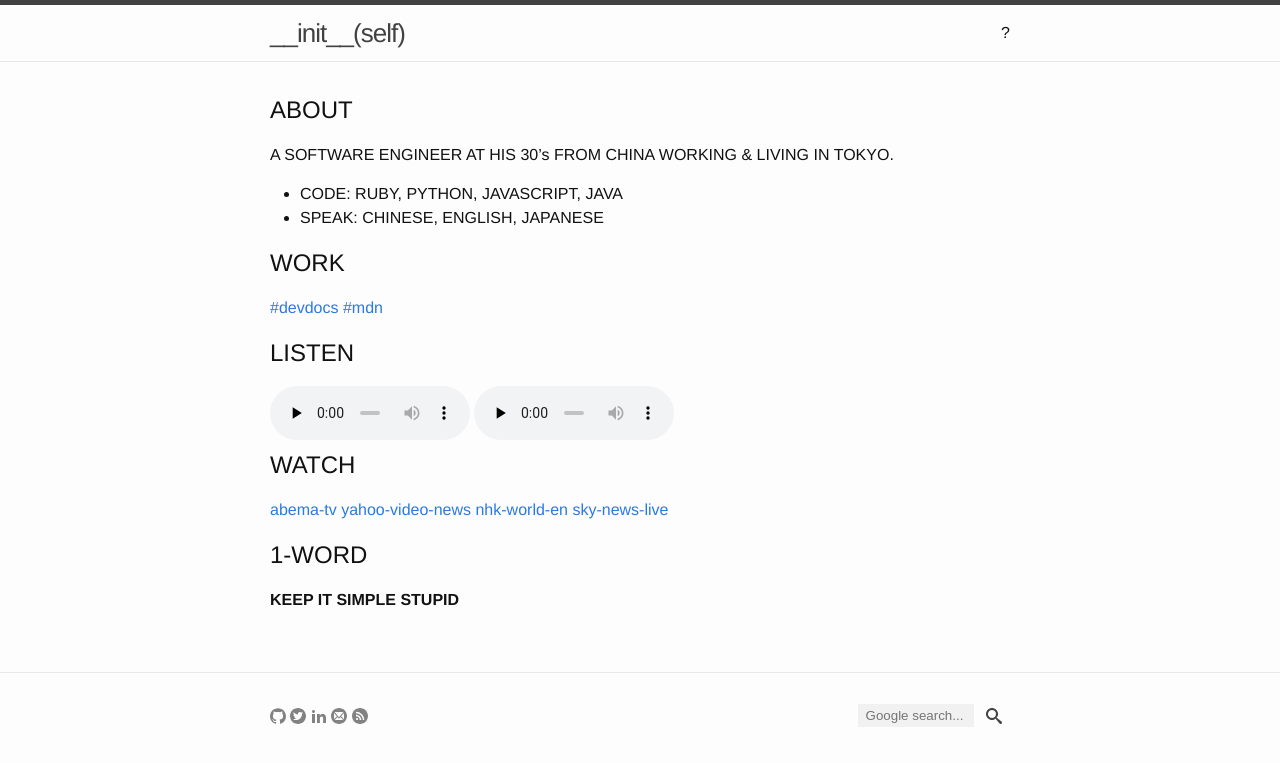
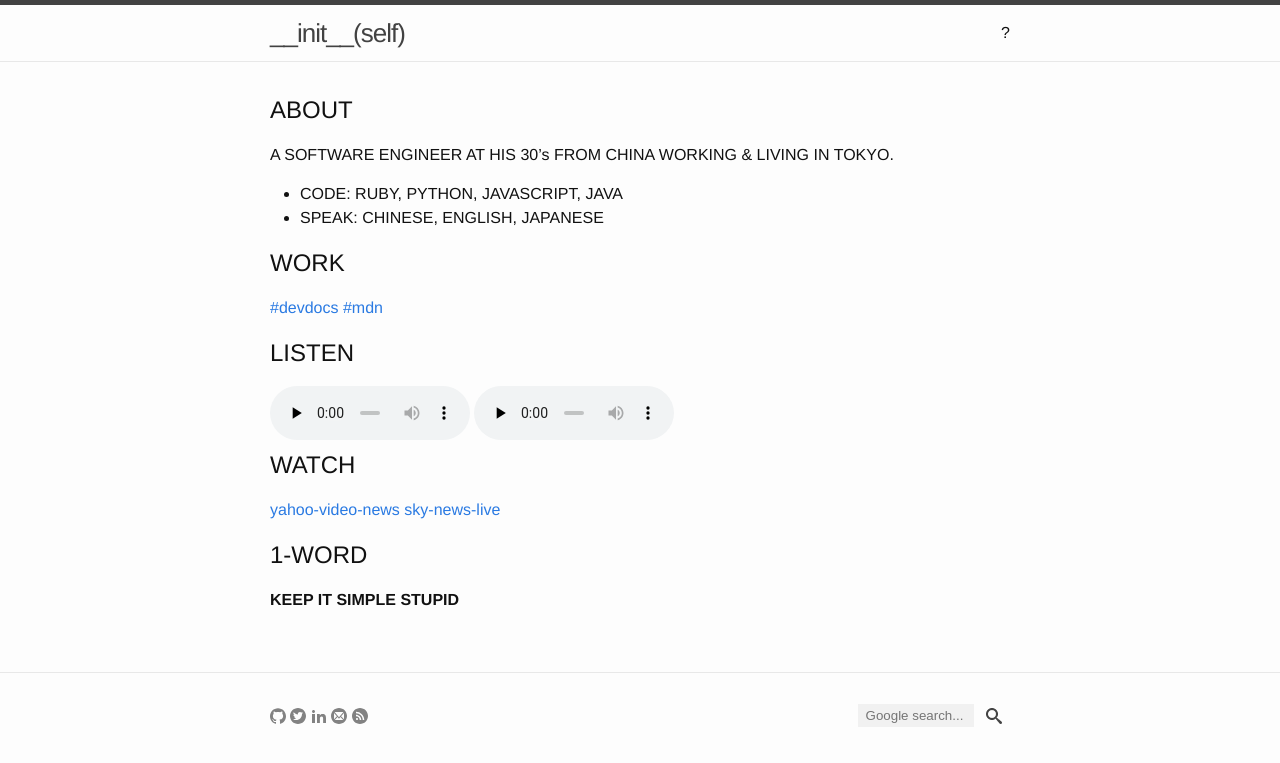
Before and after one commit to yuan-jiang/yuan-jiang.github.io, a Jekyll site: the page built from about.md, in a window 1280 px wide. Shown: the top 763 px of the page. Built offline with Jekyll 4.4.1, drawn with Linux system fonts in a browser that asks for light colours.

Commit message:
Update about.md

```diff
--- a/about.md
+++ b/about.md
@@ -22,7 +22,7 @@
 </audio>
 
 # WATCH
-[abema-tv](https://abema.tv/)  [yahoo-video-news](https://news.yahoo.co.jp/)  [nhk-world-en](https://www3.nhk.or.jp/nhkworld/en/live/)  [sky-news-live](https://www.youtube.com/watch?v=9Auq9mYxFEE)
+[yahoo-video-news](https://headlines.yahoo.co.jp/videonews/)  [sky-news-live](https://www.youtube.com/watch?v=9Auq9mYxFEE)
 
 # 1-WORD
 <b>KEEP IT SIMPLE STUPID</b>
```
